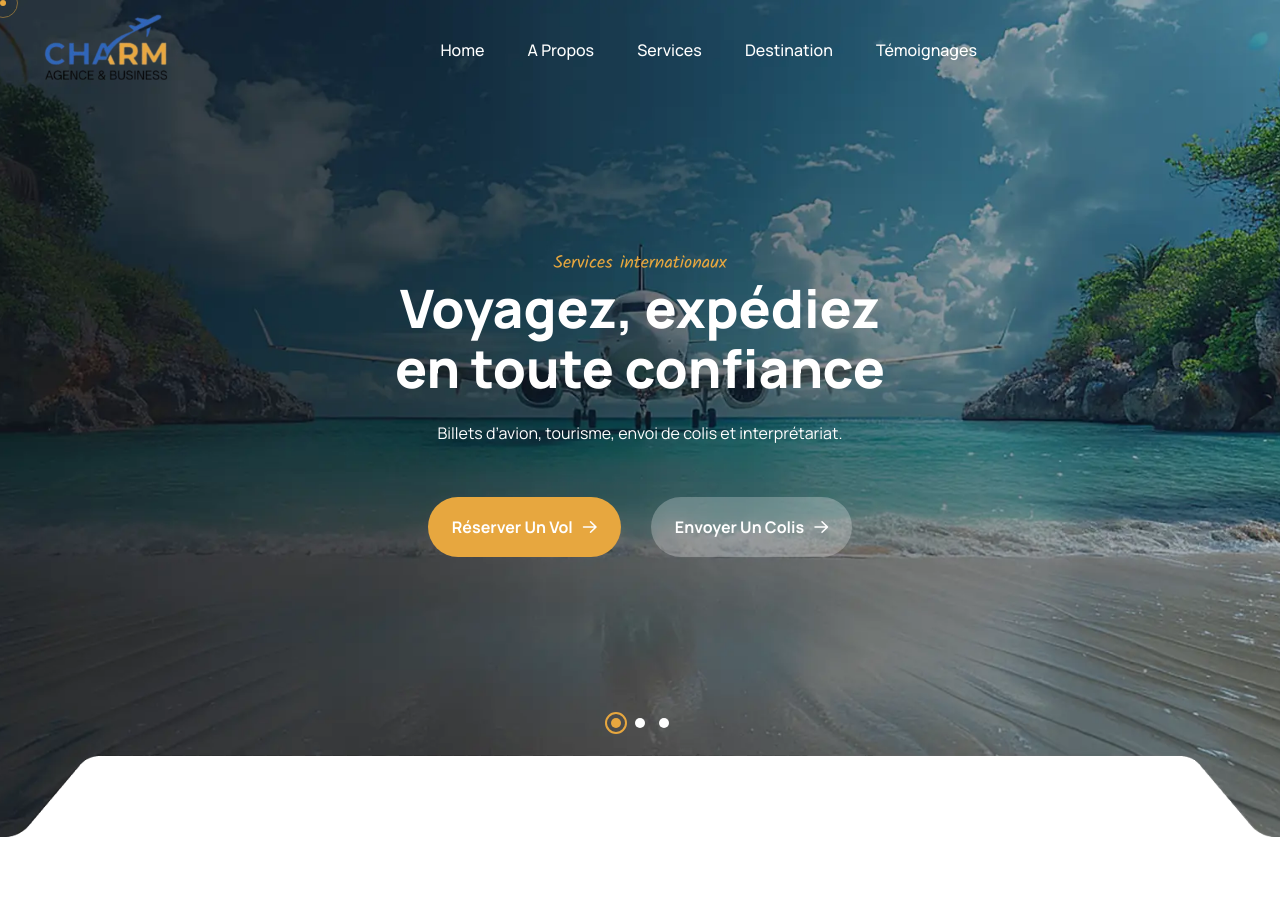
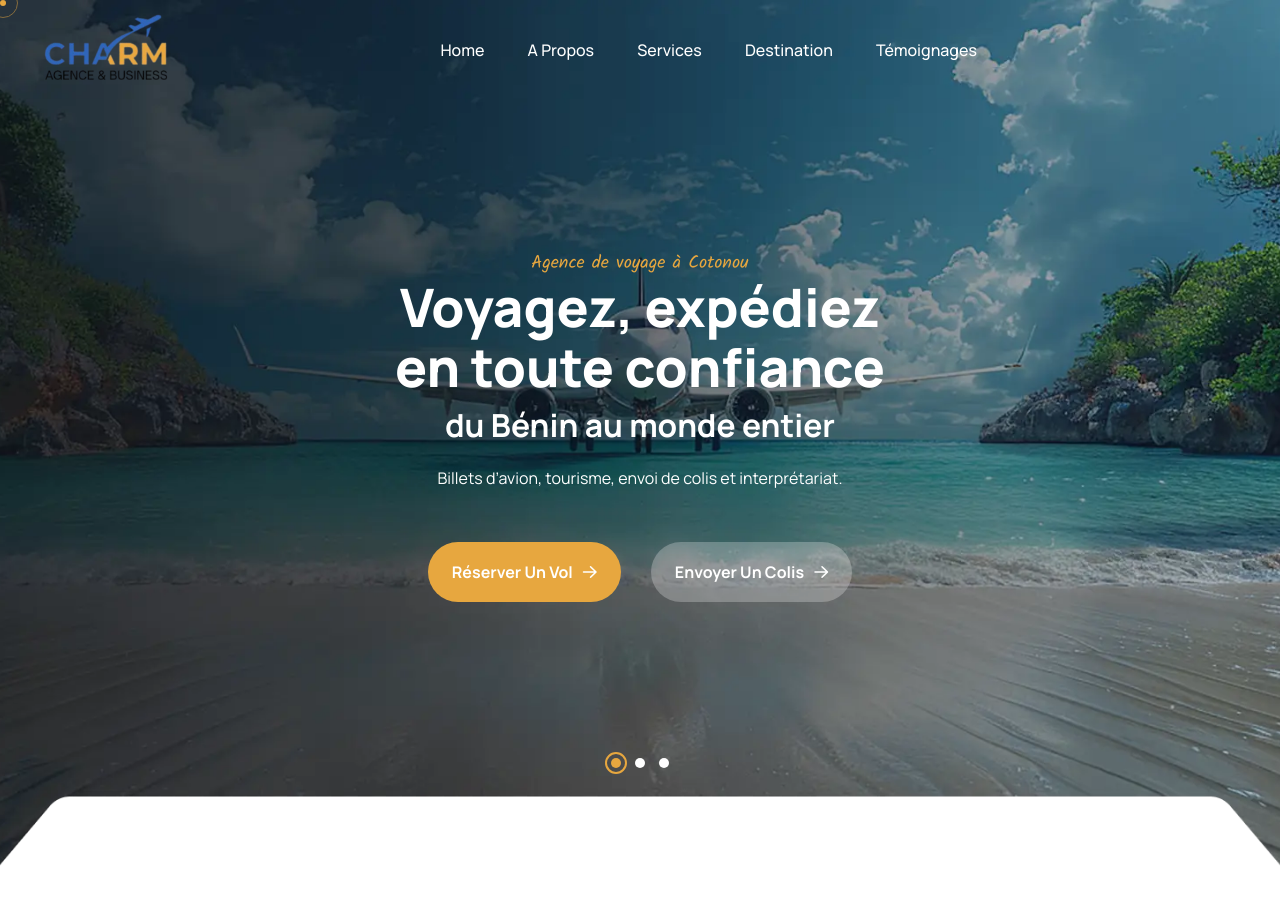
Before and after one commit to sodicho201/SiteWeb-CharmTravel, a Laravel app: page / in a window 1280 px wide; the page is wider, and only the part inside the window is pictured. Shown: the top 922 px of that part. Run offline with Laravel 12, Linux system fonts and the light colour scheme; some libraries are stand-ins or nearby versions.

Commit message:
Enhance hero section styling and structure for improved readability and SEO

```diff
--- a/resources/views/front/pages/onePage_first.blade.php
+++ b/resources/views/front/pages/onePage_first.blade.php
@@ -21,6 +21,18 @@
     @media (max-width: 767px)  { .hero-3 .hero-content .hero-title { font-size: 45px; } }
     @media (max-width: 575px)  { .hero-3 .hero-content .hero-title { font-size: 40px; } }
 
+    /* h1 du 1er slide : petit texte + slogan + mention, regroupés dans un seul h1 */
+    .hero-3 .hero-content .hero-h1 .sub-title {
+        font-weight: 400;
+        line-height: 1.5;
+    }
+    .hero-3 .hero-content .hero-h1 .hero-tagline {
+        font-size: 0.6em;
+        font-weight: 700;
+        line-height: 1.2;
+        margin-top: 8px;
+    }
+
     .news-card-items {
         position: relative;
         overflow: hidden;
@@ -94,11 +106,11 @@
                     <div class="row justify-content-center">
                         <div class="col-lg-8">
                             <div class="hero-content">
-                                <div class="sub-title" data-animation="fadeInUp" data-delay="1.2s">
-                                    Services internationaux
-                                </div>
-                                <h1 data-animation="fadeInUp" data-delay="1.4s">
-                                     Voyagez, expédiez <br>en toute confiance
+                                {{-- h1 lu par Google : « Agence de voyage à Cotonou — Voyagez, expédiez en toute confiance, du Bénin au monde entier » --}}
+                                <h1 class="hero-h1">
+                                    <span class="sub-title d-block" data-animation="fadeInUp" data-delay="1.2s">Agence de voyage à Cotonou</span>
+                                    <span class="d-block" data-animation="fadeInUp" data-delay="1.4s">Voyagez, expédiez <br>en toute confiance</span>
+                                    <span class="hero-tagline d-block" data-animation="fadeInUp" data-delay="1.5s">du Bénin au monde entier</span>
                                 </h1>
                                 <p data-animation="fadeInUp" data-delay="1.6s">
                                     Billets d’avion, tourisme, envoi de colis et interprétariat.
```
